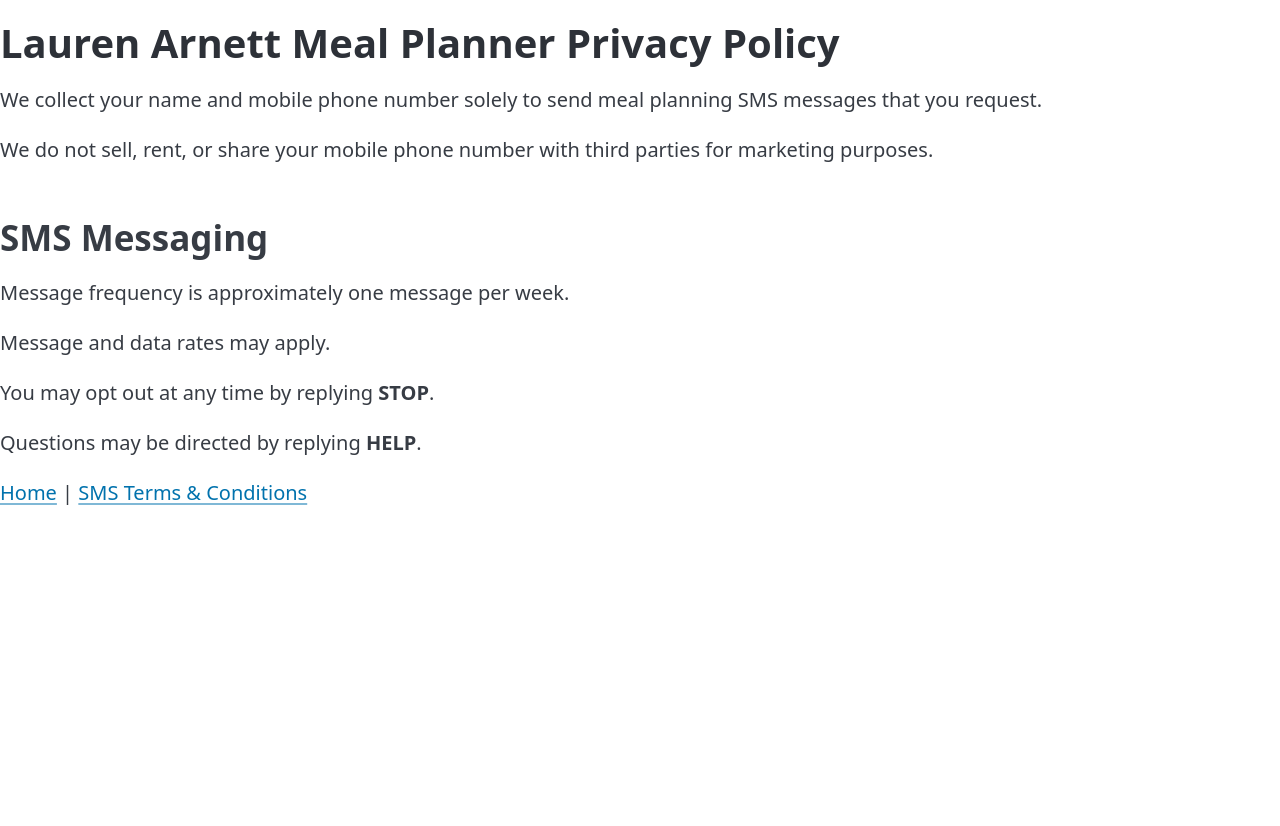
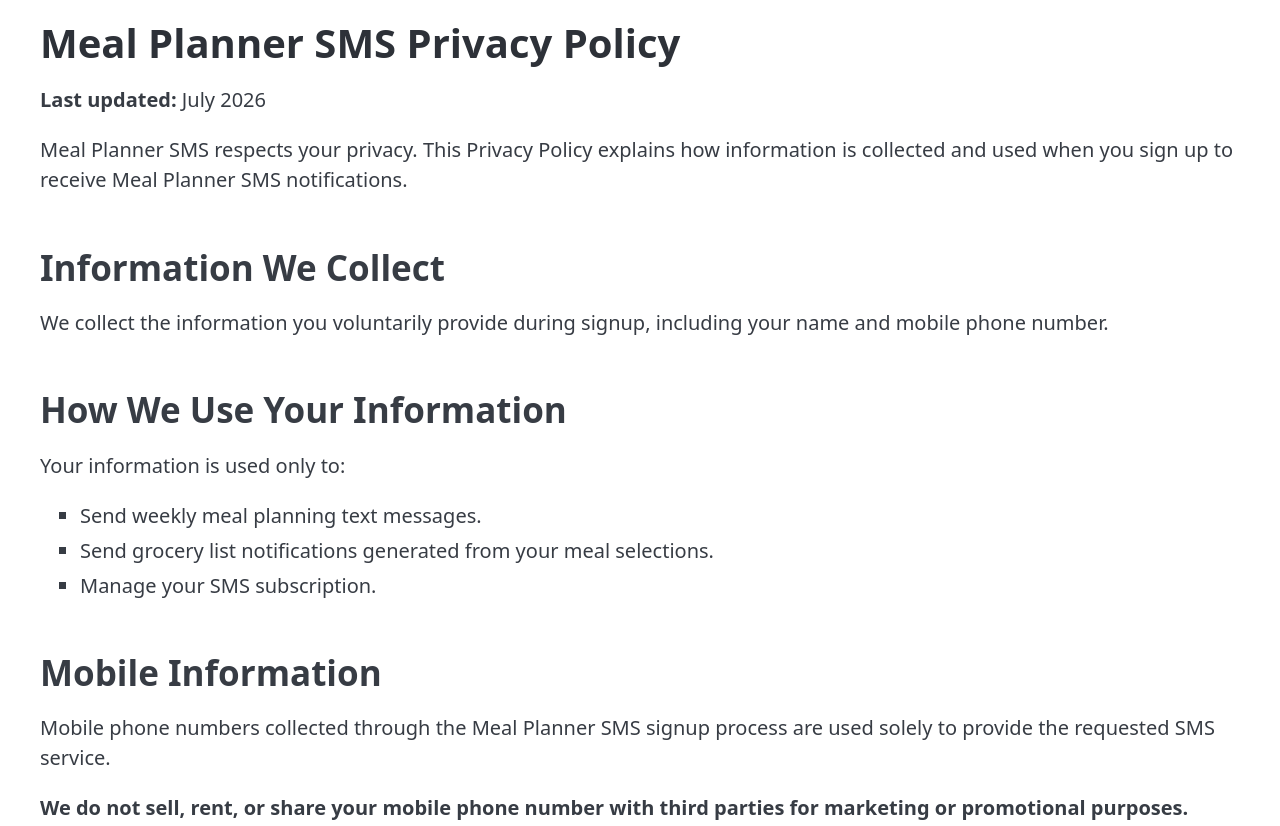
Before and after one commit to laurenarnett/meal-planning, a plain HTML site: page docs/privacy.html in a window 1280 px wide. Shown: the top 826 px of the page. Before the commit the page ends 800 px from the top, so only its background shows below. Drawn offline with nearby package versions, Linux system fonts and the light colour scheme.

Commit message:
Update privacy policy

```diff
--- a/docs/privacy.html
+++ b/docs/privacy.html
@@ -3,25 +3,52 @@
 <head>
   <meta charset="UTF-8">
   <meta name="viewport" content="width=device-width, initial-scale=1.0">
-  <title>Lauren Arnett Meal Planner Privacy Policy</title>
+  <title>Meal Planner SMS Privacy Policy</title>
   <link
-   rel="stylesheet"
-   href="https://cdn.jsdelivr.net/npm/@picocss/pico@2/css/pico.min.css"
+    rel="stylesheet"
+    href="https://cdn.jsdelivr.net/npm/@picocss/pico@2/css/pico.min.css"
   >
 </head>
 
 <body>
-  <main>
-    <h1>Lauren Arnett Meal Planner Privacy Policy</h1>
+  <main class="container">
+    <h1>Meal Planner SMS Privacy Policy</h1>
+
+    <p><strong>Last updated:</strong> July 2026</p>
 
     <p>
-      We collect your name and mobile phone number solely to send meal planning
-      SMS messages that you request.
+      Meal Planner SMS respects your privacy. This Privacy Policy explains how
+      information is collected and used when you sign up to receive Meal Planner
+      SMS notifications.
+    </p>
+
+    <h2>Information We Collect</h2>
+
+    <p>
+      We collect the information you voluntarily provide during signup,
+      including your name and mobile phone number.
+    </p>
+
+    <h2>How We Use Your Information</h2>
+
+    <p>Your information is used only to:</p>
+
+    <ul>
+      <li>Send weekly meal planning text messages.</li>
+      <li>Send grocery list notifications generated from your meal selections.</li>
+      <li>Manage your SMS subscription.</li>
+    </ul>
+
+    <h2>Mobile Information</h2>
+
+    <p>
+      Mobile phone numbers collected through the Meal Planner SMS signup process
+      are used solely to provide the requested SMS service.
     </p>
 
     <p>
-      We do not sell, rent, or share your mobile phone number with third parties
-      for marketing purposes.
+      <strong>We do not sell, rent, or share your mobile phone number with
+      third parties for marketing or promotional purposes.</strong>
     </p>
 
     <h2>SMS Messaging</h2>
@@ -39,12 +66,12 @@
     </p>
 
     <p>
-      Questions may be directed by replying <strong>HELP</strong>.
+      For assistance, reply <strong>HELP</strong>.
     </p>
 
     <footer>
       <a href="index.html">Home</a> |
-      <a href="terms.html">SMS Terms & Conditions</a>
+      <a href="terms.html">SMS Terms &amp; Conditions</a>
     </footer>
   </main>
 </body>
```
